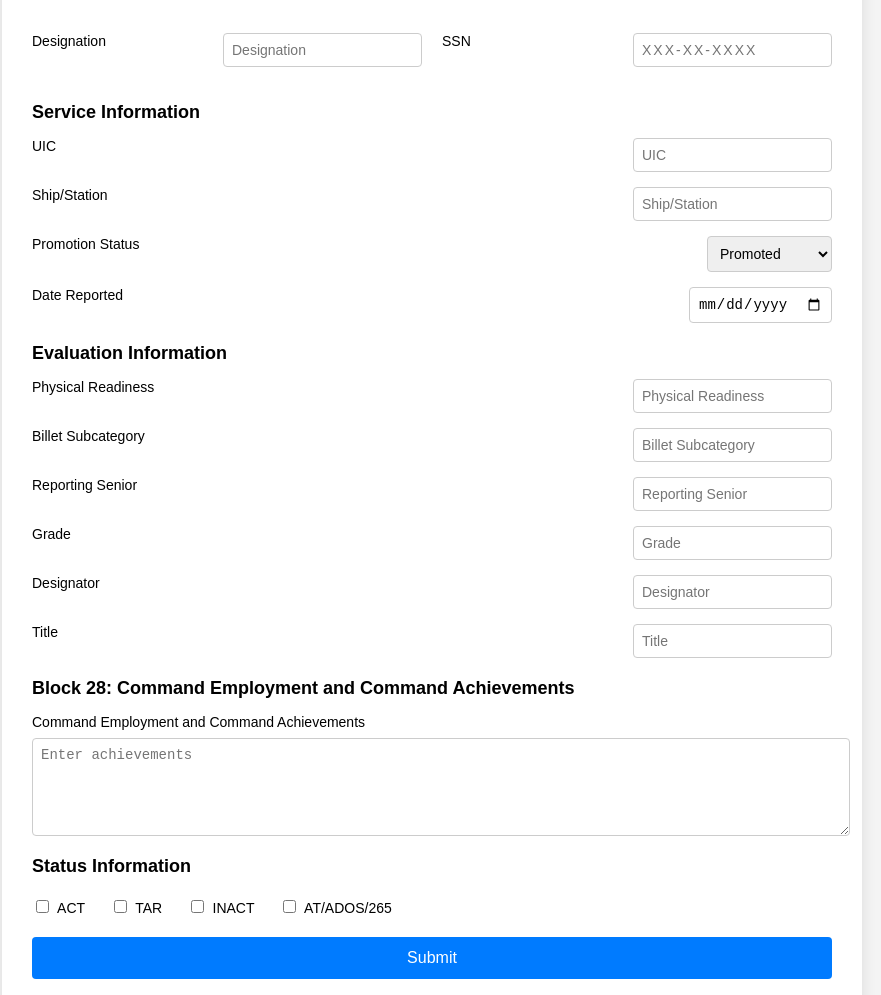
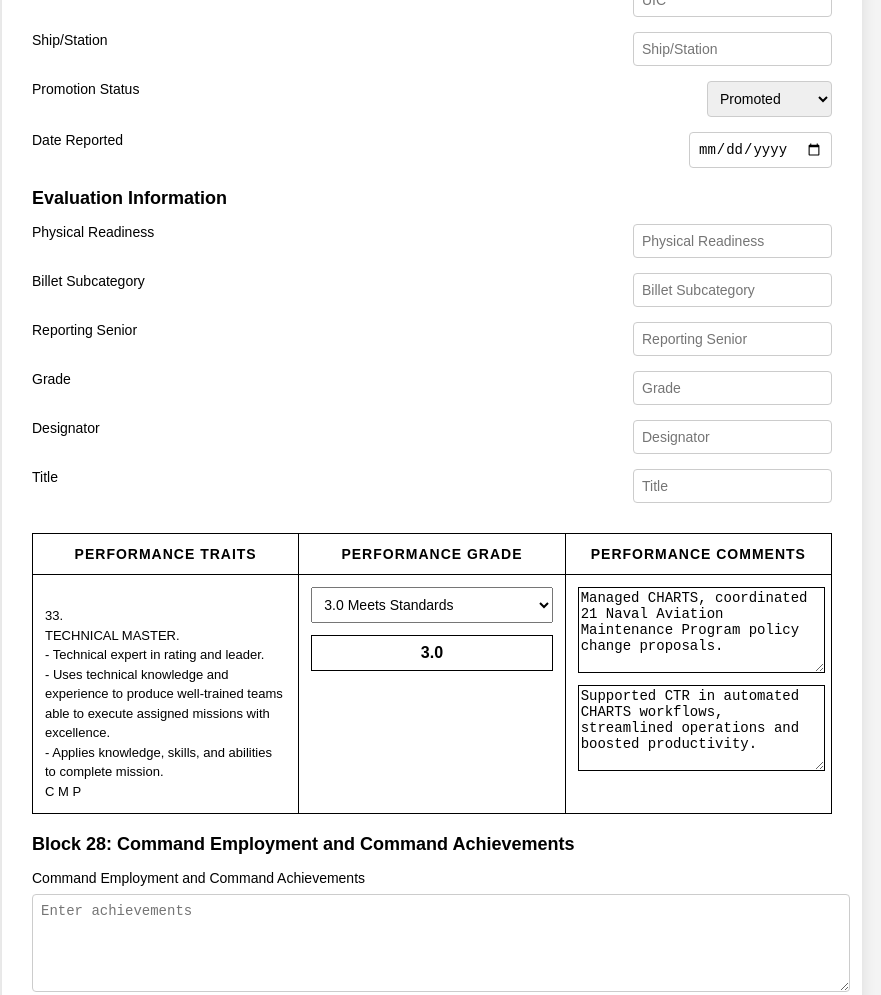
Before and after one commit to paras1tic/NewNavfit, a plain HTML site: page chief-eval-form.html in a window 1280 px wide. Shown: the top 995 px of the page, without its empty margins (208-1089 px from the left). Drawn offline with Linux system fonts and the light colour scheme.

Commit message:
Sync technical master score with selected grade

```diff
--- a/chief-eval-form.html
+++ b/chief-eval-form.html
@@ -150,6 +150,70 @@
         .checkbox-group input {
             margin-right: 5px;
         }
+
+        /* Performance block styling */
+        .performance-section {
+            margin-top: 30px;
+        }
+
+        .performance-table {
+            width: 100%;
+            border-collapse: collapse;
+            table-layout: fixed;
+        }
+
+        .performance-table th,
+        .performance-table td {
+            border: 1px solid #000;
+            padding: 12px;
+            vertical-align: top;
+        }
+
+        .performance-table th {
+            text-align: center;
+            font-size: 14px;
+            letter-spacing: 1px;
+        }
+
+        .performance-trait-text {
+            font-size: 13px;
+            line-height: 1.5;
+            white-space: pre-line;
+        }
+
+        .performance-grade {
+            display: flex;
+            flex-direction: column;
+            gap: 12px;
+            align-items: stretch;
+        }
+
+        .performance-grade select {
+            width: 100%;
+            padding: 8px;
+            font-size: 14px;
+        }
+
+        .performance-grade-score {
+            border: 1px solid #000;
+            padding: 8px;
+            text-align: center;
+            font-weight: bold;
+        }
+
+        .performance-comments {
+            display: flex;
+            flex-direction: column;
+            gap: 12px;
+        }
+
+        .performance-comments textarea {
+            width: 100%;
+            min-height: 80px;
+            border: 1px solid #000;
+            border-radius: 0;
+            font-size: 14px;
+        }
     </style>
 </head>
 <body>
@@ -243,6 +307,48 @@
             <input type="text" id="title" placeholder="Title" required>
         </div>
 
+        <div class="performance-section">
+            <table class="performance-table">
+                <thead>
+                    <tr>
+                        <th>PERFORMANCE TRAITS</th>
+                        <th>PERFORMANCE GRADE</th>
+                        <th>PERFORMANCE COMMENTS</th>
+                    </tr>
+                </thead>
+                <tbody>
+                    <tr>
+                        <td class="performance-trait-text">
+33.
+TECHNICAL MASTER.
+- Technical expert in rating and leader.
+- Uses technical knowledge and experience to produce well-trained teams able to execute assigned missions with excellence.
+- Applies knowledge, skills, and abilities to complete mission.
+ C  M  P
+                        </td>
+                        <td>
+                            <div class="performance-grade">
+                                <select id="technicalMasterGrade" name="technicalMasterGrade">
+                                    <option value="5.0 Greatly Exceeds Standards">5.0 Greatly Exceeds Standards</option>
+                                    <option value="4.0 Above Standards">4.0 Above Standards</option>
+                                    <option value="3.0 Meets Standards" selected>3.0 Meets Standards</option>
+                                    <option value="2.0 Progressing">2.0 Progressing</option>
+                                    <option value="1.0 Below Standards">1.0 Below Standards</option>
+                                </select>
+                                <div id="technicalMasterGradeScore" class="performance-grade-score">3.0</div>
+                            </div>
+                        </td>
+                        <td>
+                            <div class="performance-comments">
+                                <textarea id="technicalMasterComment1">Managed CHARTS, coordinated 21 Naval Aviation Maintenance Program policy change proposals.</textarea>
+                                <textarea id="technicalMasterComment2">Supported CTR in automated CHARTS workflows, streamlined operations and boosted productivity.</textarea>
+                            </div>
+                        </td>
+                    </tr>
+                </tbody>
+            </table>
+        </div>
+
         <div class="section-title">Block 28: Command Employment and Command Achievements</div>
         <div class="form-group textarea-group">
             <label for="block28">Command Employment and Command Achievements</label>
--- a/chief-eval-form.js
+++ b/chief-eval-form.js
@@ -47,3 +47,25 @@ document.getElementById('chiefEvalForm').addEventListener('submit', function (ev
     // Show success message (you can replace this with actual backend submission logic)
     alert('Form submitted successfully!');
 });
+
+
+const technicalMasterGradeSelect = document.getElementById('technicalMasterGrade');
+const technicalMasterGradeScore = document.getElementById('technicalMasterGradeScore');
+
+function updateTechnicalMasterScore() {
+    if (!technicalMasterGradeSelect || !technicalMasterGradeScore) {
+        return;
+    }
+
+    const selectedValue = technicalMasterGradeSelect.value;
+    const scoreMatch = selectedValue.match(/^\s*([0-9]+(?:\.[0-9])?)/);
+
+    if (scoreMatch) {
+        technicalMasterGradeScore.textContent = scoreMatch[1];
+    }
+}
+
+if (technicalMasterGradeSelect) {
+    technicalMasterGradeSelect.addEventListener('change', updateTechnicalMasterScore);
+    updateTechnicalMasterScore();
+}
```
